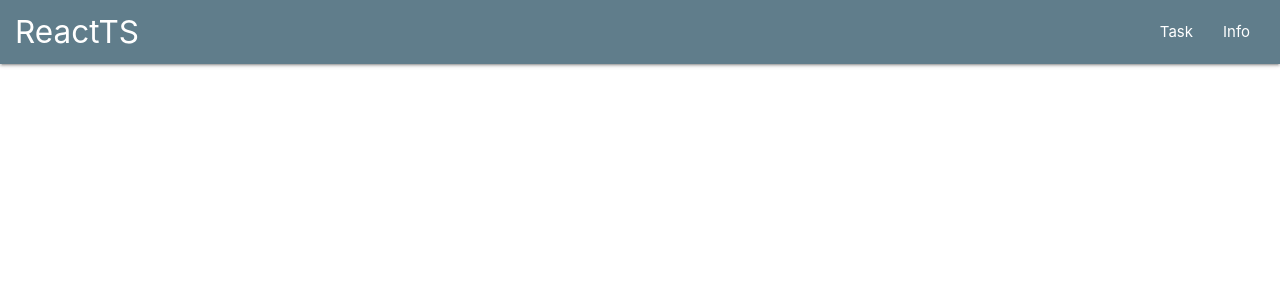
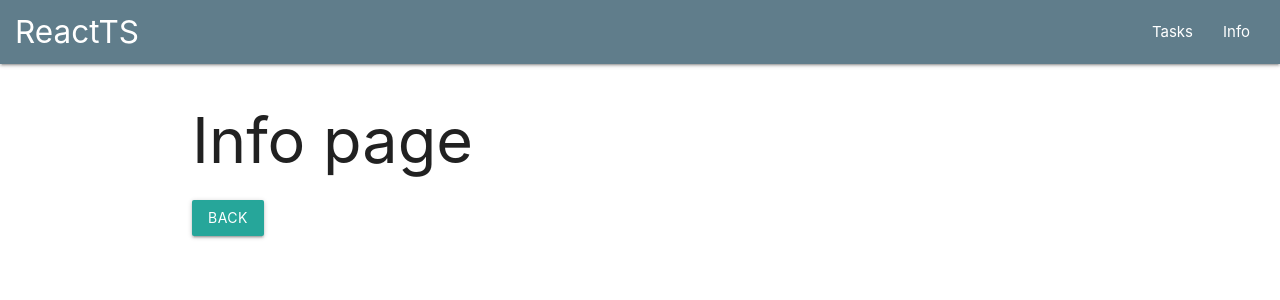
Before and after one commit to KeithChasen/react-TS, a React (Create React App) app: page /about in a window 1280 px wide. Shown: the top 300 px of the page. Built offline with nearby package versions, Linux system fonts and the light colour scheme.

Commit message:
using router for navigation between components

```diff
--- a/package.json
+++ b/package.json
@@ -10,8 +10,10 @@
     "@types/node": "^12.0.0",
     "@types/react": "^17.0.0",
     "@types/react-dom": "^17.0.0",
+    "@types/react-router-dom": "^5.3.1",
     "react": "^17.0.2",
     "react-dom": "^17.0.2",
+    "react-router-dom": "^5.3.0",
     "react-scripts": "4.0.3",
     "typescript": "^4.1.2",
     "web-vitals": "^1.0.1"
--- a/src/App.tsx
+++ b/src/App.tsx
@@ -1,13 +1,20 @@
 import React from 'react';
+import { BrowserRouter, Switch, Route } from 'react-router-dom'
 import { Navbar } from "./components/Navbar";
+import { Todos } from "./pages/Todos";
+import { About } from "./pages/About";
 
 const App: React.FC = () => {
     return (
-        <>
+        <BrowserRouter>
             <Navbar/>
             <div className="container">
+                <Switch>
+                    <Route component={Todos} path='/' exact/>
+                    <Route component={About} path='/about' />
+                </Switch>
             </div>
-        </>
+        </BrowserRouter>
     );
 };
 
--- a/src/components/Navbar.tsx
+++ b/src/components/Navbar.tsx
@@ -1,12 +1,13 @@
 import React from 'react'
+import { NavLink } from 'react-router-dom'
 
 export const Navbar: React.FC = () =>
     <nav>
         <div className="nav-wrapper blue-grey px1">
             <a href="/" className="brand-logo">ReactTS</a>
             <ul className="right hide-on-med-and-down">
-                <li><a href="/">Task</a></li>
-                <li><a href="/">Info</a></li>
+                <li><NavLink to="/">Tasks</NavLink></li>
+                <li><NavLink to="/about">Info</NavLink></li>
             </ul>
         </div>
     </nav>;
--- a/src/pages/About.tsx
+++ b/src/pages/About.tsx
@@ -1,5 +1,12 @@
 import React from 'react';
+import { useHistory } from 'react-router-dom'
 
 export const About: React.FC = () => {
-    return (<><h1>Info page</h1></>)
+    const history = useHistory();
+    return (
+        <>
+            <h1>Info page</h1>
+            <button className="btn" onClick={() => history.push('/')}>Back</button>
+        </>
+    )
 };
```
Also changed, not shown: 2 other files (tests, documents, lock files or other folders).
